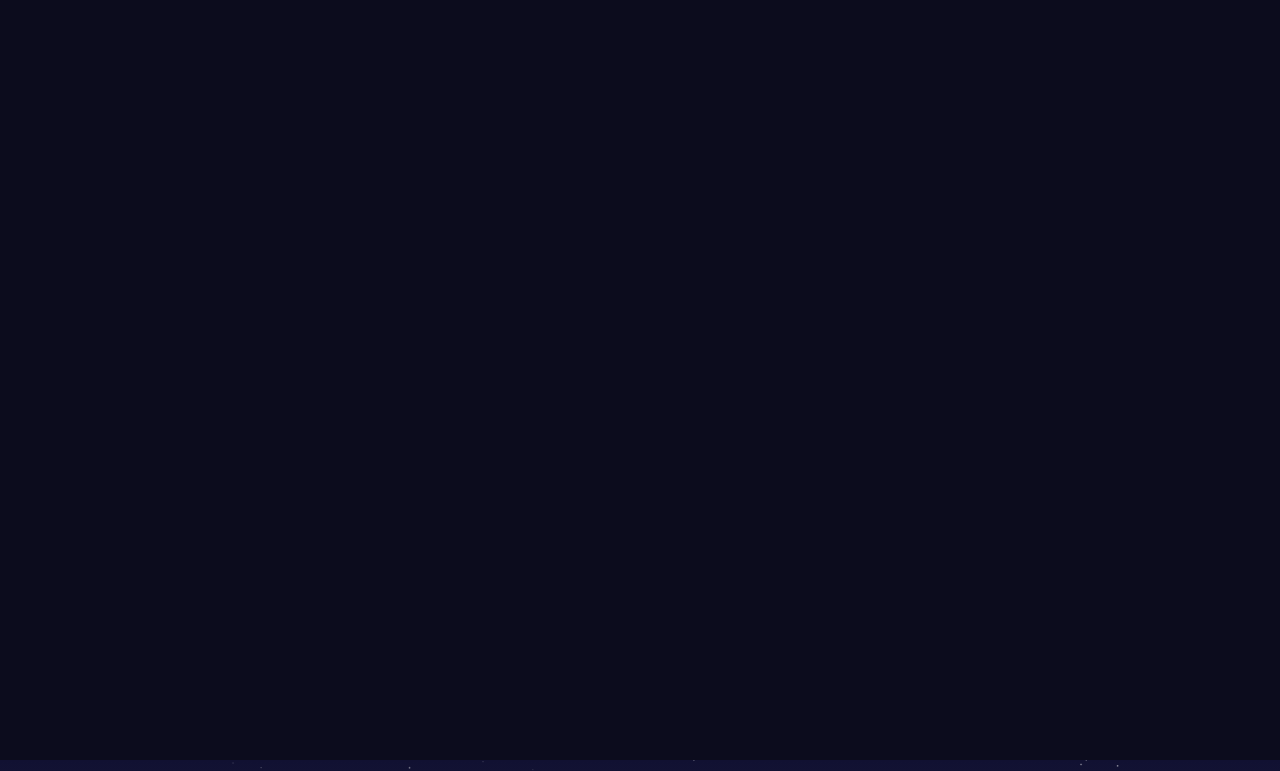
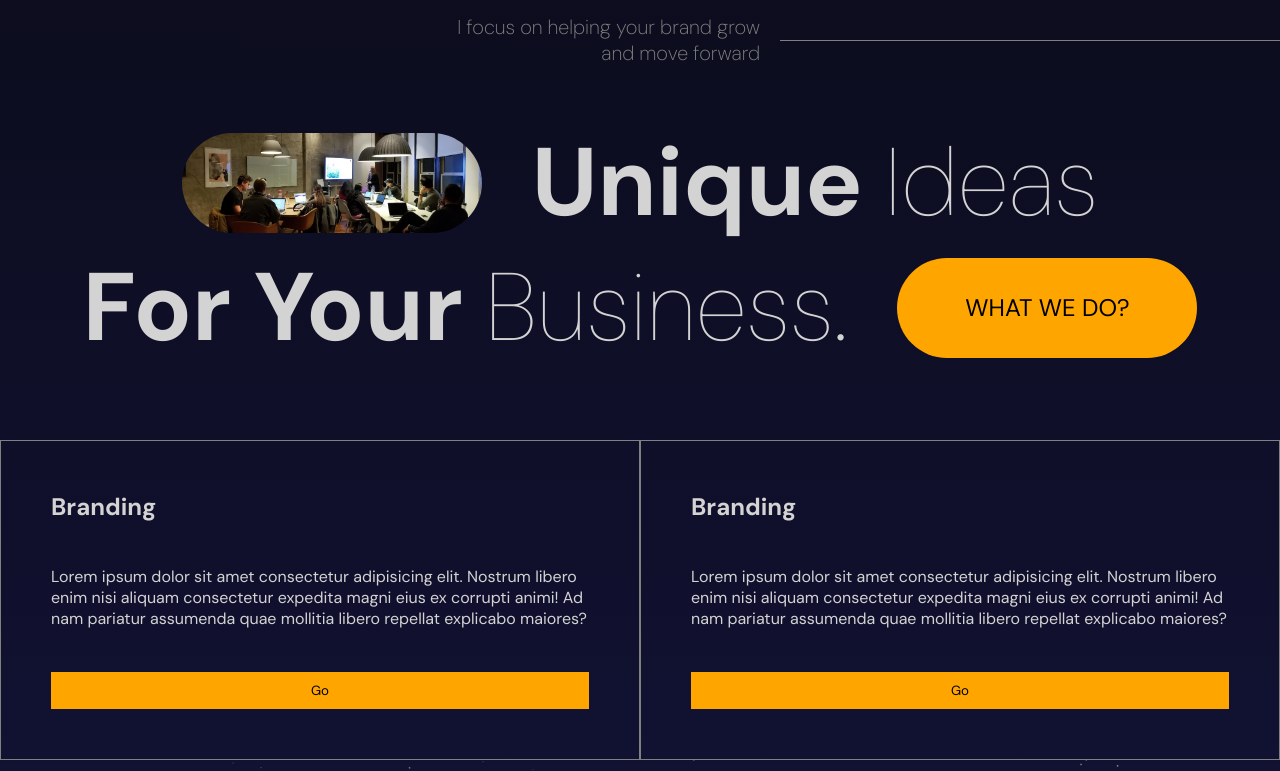
Before and after one commit to AmanKhansili/PORTFOLIO, a React (Vite) app: page / in a window 1280 px wide. Shown: the part 1640-2411 px from the top of the page. Built offline with nearby package versions, Linux system fonts and the light colour scheme.

Commit message:
Service component completed

```diff
--- a/src/App.jsx
+++ b/src/App.jsx
@@ -2,16 +2,23 @@
 import Hero from "./component/hero/Hero";
 import Navbar from "./component/navbar/Navbar";
 import Parallax from "./component/parallax/Parallax";
+import Services from "./component/services/Services";
 const App = () => {
   return (
     <div>
       <section id="Homepage">
         <Navbar />
-        <Hero/>
+        <Hero />
       </section>
-      <section id="Services"><Parallax type="services"/></section>
-      <section>Services</section>
-      <section id="Portfolio"><Parallax type="portfolio"/></section>
+      <section id="Services">
+        <Parallax type="services" />
+      </section>
+      <section>
+        <Services />
+      </section>
+      <section id="Portfolio">
+        <Parallax type="portfolio" />
+      </section>
       <section>Portfolio1</section>
       <section>Portfolio2</section>
       <section>Portfolio3</section>
--- a/src/component/hero/hero.scss
+++ b/src/component/hero/hero.scss
@@ -43,6 +43,7 @@
 
     img {
       width: 50px;
+      filter: drop-shadow(0px 0px 10px);
     }
   }
 }
@@ -51,9 +52,10 @@
   position: absolute;
   top: 0;
   right: 0;
+  filter: drop-shadow(0px 0px 4px);
 }
 
-.slidingTextContainer{
+.slidingTextContainer {
   position: absolute;
   font-size: 50vh;
   bottom: -120px;
--- /dev/null
+++ b/src/component/services/Services.jsx
@@ -0,0 +1,90 @@
+import { useRef } from "react";
+import "./services.scss";
+import { motion, useInView } from "framer-motion";
+
+const variants = {
+  initial: {
+    x: -500,
+    y: 100,
+    opacity: 0,
+  },
+  animate: {
+    x: 0,
+    opacity: 1,
+    y: 0,
+    transition: {
+      duration: 1,
+      staggerChildren: 0.1,
+    },
+  },
+};
+
+const Services = () => {
+  const ref = useRef();
+
+  const isInView = useInView(ref, { margin: "-100px" });
+
+  return (
+    <motion.div
+      className="services"
+      variants={variants}
+      initial="initial"
+      // animate="animate"
+      // whileInView="animate"
+      ref={ref}
+      animate={isInView && "animate"}
+    >
+      <motion.div className="textContainer" variants={variants}>
+        <p>
+          I focus on helping your brand grow
+          <br /> and move forward
+        </p>
+        <hr />
+      </motion.div>
+      <motion.div className="titleContainer" variants={variants}>
+        <div className="title">
+          <img src="/people.webp" alt="" />
+          <h1>
+            <motion.b whileHover={{color:"orange"}}>Unique</motion.b> Ideas
+          </h1>
+        </div>
+        <div className="title">
+          <h1>
+            <motion.b whileHover={{color:"orange"}}>For Your</motion.b> Business.
+          </h1>
+          <button>WHAT WE DO?</button>
+        </div>
+      </motion.div>
+      <motion.div className="listContainer" variants={variants}>
+        <motion.div
+          className="box"
+          whileHover={{ background: "lightgray", color: "black" }}
+        >
+          <h2>Branding</h2>
+          <p>
+            Lorem ipsum dolor sit amet consectetur adipisicing elit. Nostrum
+            libero enim nisi aliquam consectetur expedita magni eius ex corrupti
+            animi! Ad nam pariatur assumenda quae mollitia libero repellat
+            explicabo maiores?
+          </p>
+          <button>Go</button>
+        </motion.div>
+        <motion.div
+          className="box"
+          whileHover={{ background: "lightgray", color: "black" }}
+        >
+          <h2>Branding</h2>
+          <p>
+            Lorem ipsum dolor sit amet consectetur adipisicing elit. Nostrum
+            libero enim nisi aliquam consectetur expedita magni eius ex corrupti
+            animi! Ad nam pariatur assumenda quae mollitia libero repellat
+            explicabo maiores?
+          </p>
+          <button>Go</button>
+        </motion.div>
+      </motion.div>
+    </motion.div>
+  );
+};
+
+export default Services;
--- /dev/null
+++ b/src/component/services/services.scss
@@ -0,0 +1,80 @@
+.services {
+  background: linear-gradient(180deg, #0c0c1d, #111132);
+  height: 100%;
+  display: flex;
+  flex-direction: column;
+  justify-content: space-between;
+
+  .textContainer {
+    flex: 1;
+    align-self: flex-end;
+    display: flex;
+    align-items: center;
+    gap: 20px;
+
+    p{
+      font-weight: 200;
+      font-size: 20px;
+      color: gray;
+      text-align: right;
+    }
+
+    hr{
+      width: 500px;
+      border: none;
+      border-top: 0.5px solid gray;
+    }
+  }
+  .titleContainer {
+    flex: 2;
+    display: flex;
+    flex-direction: column;
+    align-items: center;
+
+    .title {
+      display: flex;
+      align-items: center;
+      gap: 50px;
+      img {
+        width: 300px;
+        height: 100px;
+        border-radius: 50px;
+        object-fit: cover;
+      }
+      h1 {
+        font-size: 96px;
+        font-weight: 100;
+      }
+      button {
+        width: 300px;
+        height: 100px;
+        border-radius: 50px;
+        background-color: orange;
+        border: none;
+        font-size: 24px;
+        cursor: pointer;
+      }
+    }
+  }
+  .listContainer {
+    flex: 2;
+    display: flex;
+    max-width: 1366px;
+    margin: auto;
+
+    .box {
+      padding: 50px;
+      border: 0.5px solid gray;
+      display: flex;
+      flex-direction: column;
+      justify-content: space-between;
+
+      button{
+        padding: 10px;
+        background-color: orange;
+        border: navy;
+        cursor: pointer;
+      }
+    }
+  }
+}
```
